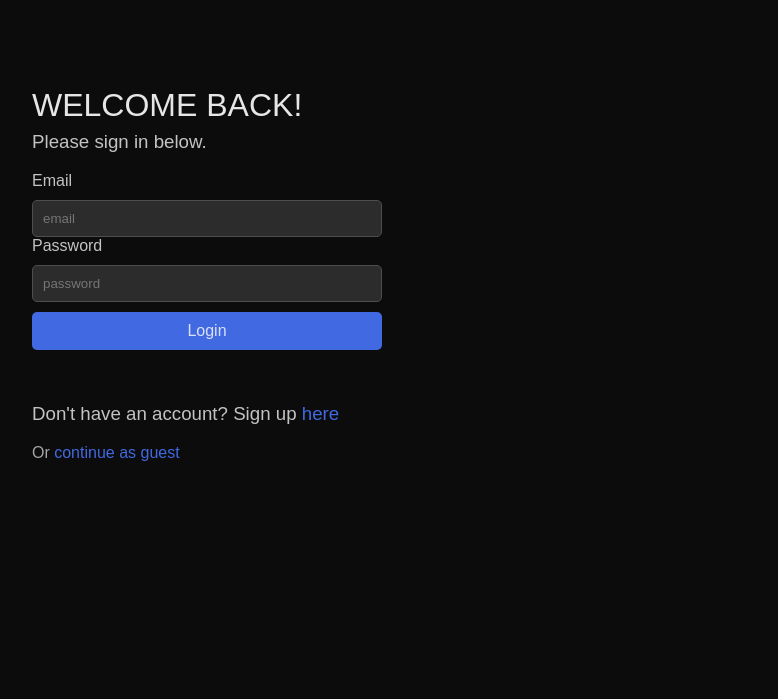
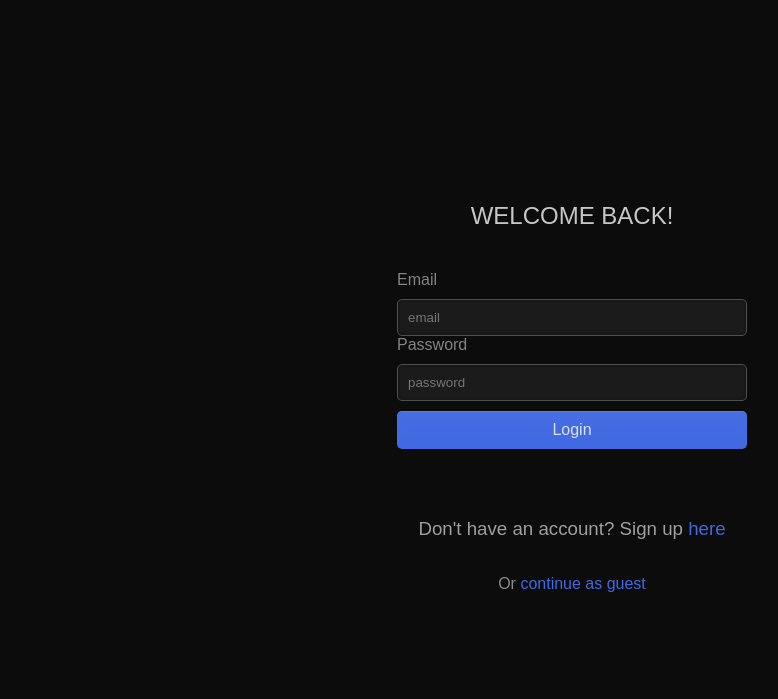
Before and after one commit to wnzeuton/p00, a Flask app: page /login in a window 1280 px wide. Shown: the top 699 px of the page, without its empty margins (68-846 px from the left). Run offline with Flask 3, Linux system fonts and the light colour scheme; some web fonts are replaced.

Commit message:
box shadows, style improvements, flexboxes for logins

```diff
--- a/app/static/styles.css
+++ b/app/static/styles.css
@@ -27,7 +27,7 @@ a:hover {
 }
 
 h1 {
-    color: rgb(230, 230, 230);
+    color: rgb(198, 198, 198);
     line-height: 10px;
     font-weight: 400;
     font-family: "aktiv-grotesk-extended", sans-serif;
@@ -35,23 +35,23 @@ h1 {
 }
 
 h2 {
-    color: rgb(195, 195, 195);
+    color: rgb(175, 175, 175);
     font-weight: 400;
 }
 
 h3 {
-    color: rgb(195, 195, 195);
+    color: rgb(159, 159, 159);
     font-weight: 400;
 }
 
 
 p {
-    color: rgb(166, 166, 166);
+    color: rgb(138, 138, 138);
     font-weight: 400;
 }
 
 label {
-    color: rgb(195, 195, 195);
+    color: rgb(131, 131, 131);
     font-size: 16px;
 }
 
@@ -64,8 +64,9 @@ input {
     padding: 10px;
     color: rgb(195, 195, 195);
     margin-top: 10px;
-    background-color: #2c2c2c;
+    background-color: #1b1b1b;
     border: 1px solid #4e4e4e;
+    box-shadow: inset 0px 0px 2px 2px rgba(0, 0, 0, 0.1);
     border-radius: 5px;
     outline: none;
 }
@@ -75,6 +76,7 @@ button {
     margin-top: 10px;
     padding: 10px;
     background-color: royalblue;
+    box-shadow: 0px 0.5px 1px rgba(0, 0, 0, 0.25),inset 0px 30px 25px -15px rgba(255, 255, 255, 0.04),inset 0px 0.5px 0.5px rgba(255, 255, 255, 0.2);
     color: rgba(255, 255, 255, 0.8);
     border: none;
     border-radius: 5px;
@@ -88,10 +90,10 @@ button:hover {
 }
 
 .blog-post {
-    border: 1px solid rgb(64, 64, 64);
+    box-shadow: 0px 0.5px 1px rgba(0, 0, 0, 0.8),inset 0px 0.5px 0.5px rgba(255, 255, 255, 0.15);
     padding: 20px;
     margin: 20px 0;
-    border-radius: 5px;
+    border-radius: 10px;
     background-color: rgb(43, 43, 43);
 }
 
@@ -112,6 +114,7 @@ button:hover {
     border-radius: 10px;
     padding: 30px;
     transition: background-color 0.3s;
+    box-shadow: 0px 0.5px 1px rgba(0, 0, 0, 0.8),inset 0px 0.5px 0.5px rgba(255, 255, 255, 0.15);
 }
 
 .all-blogs:hover,.categories:hover,.my-account:hover {
@@ -128,6 +131,7 @@ button:hover {
     border-radius: 10px;
     padding: 30px;
     transition: background-color 0.3s;
+    box-shadow: 0px 0.5px 1px rgba(0, 0, 0, 0.8),inset 0px 0.5px 0.5px rgba(255, 255, 255, 0.15);
 }
 
 .my-account {
@@ -140,6 +144,7 @@ button:hover {
     border-radius: 10px;
     padding: 30px;
     transition: background-color 0.3s;
+    box-shadow: 0px 0.5px 1px rgba(0, 0, 0, 0.8),inset 0px 0.5px 0.5px rgba(255, 255, 255, 0.15);
 }
 
 .guest-view {
@@ -185,3 +190,13 @@ textarea {
 .blog-post {
     margin-bottom: 20px;
 }
+
+.centered-login {
+    flex-wrap: wrap;
+    width: 100%;
+    height: 100%;
+    display: flex;
+    flex-direction: column;
+    align-content: center;
+    justify-content: center;
+}
--- a/app/templates/index.html
+++ b/app/templates/index.html
@@ -11,7 +11,7 @@
 <h1>xbxlobog</h1>
 {% if guest %}
     <div class="guest-view">
-        <h2>Viewing as guest</h2>
+        <h2>Welcome to the blog!</h2>
         <div class="auth-opts">
             <a href="/login"><h2 class="button">Log In</h2></a>
             <a href="/signup"><h2 class="button">Sign Up</h2></a>
@@ -19,7 +19,7 @@
     </div>
 {% else %}
     <div class="guest-view">
-        <h2>Signed in as {{ username }}</h2>
+        <h2>Welcome back, {{ username }}!</h2>
         <div class="auth-opts">
             <a href="/user/{{ username }}"><h2 class="button">Profile</h2></a>
             <a href="/logout"><h2 class="button">Log Out</h2></a>
--- a/app/templates/login.html
+++ b/app/templates/login.html
@@ -5,13 +5,10 @@
     <link href="https://use.typekit.net/gma7sba.css" rel="stylesheet">
 </head>
 <body>
-<h1>
+<section class="centered-login">
+<h1 style="text-align: center;margin-bottom: 50px;">
     Welcome back!
 </h1>
-<p>{{ message }}</p>
-<h3>
-    Please sign in below.
-</h3>
 <form action="/login" method="POST">
     <label>
         Email
@@ -22,10 +19,12 @@
         <input type="password" name="password" placeholder="password" required>
     </label><br>
     <button type="submit" name="sub1">Login</button>
+    <p style="text-align: center">{{ message }}</p>
 </form>
 <br>
-<h3>Don't have an account? Sign up <a href="/signup">here</a></h3>
-<p> Or <a href="/">continue as guest</a></p>
+<h3 style="text-align: center">Don't have an account? Sign up <a href="/signup">here</a></h3>
+<p style="text-align: center"> Or <a href="/">continue as guest</a></p>
+</section>
 </body>
 
 </html>
--- a/app/templates/user.html
+++ b/app/templates/user.html
@@ -20,8 +20,10 @@
 <h2>Blogs</h2>
 {% if blogs %}
     {% for blog in blogs %}
+        <article class="blog-post">
         <h3><a href = "/blogs/{{blog[0]}}">{{blog[1]}}</a> - {{ blog[3] }}</h3>
         <p>{{ blog[2] }}</p>
+        </article>
     {% endfor %}
 {% else %}
     <p>No blogs found.</p>
```
Also changed, not shown: app/templates/signup.html (+8 -9 lines).
